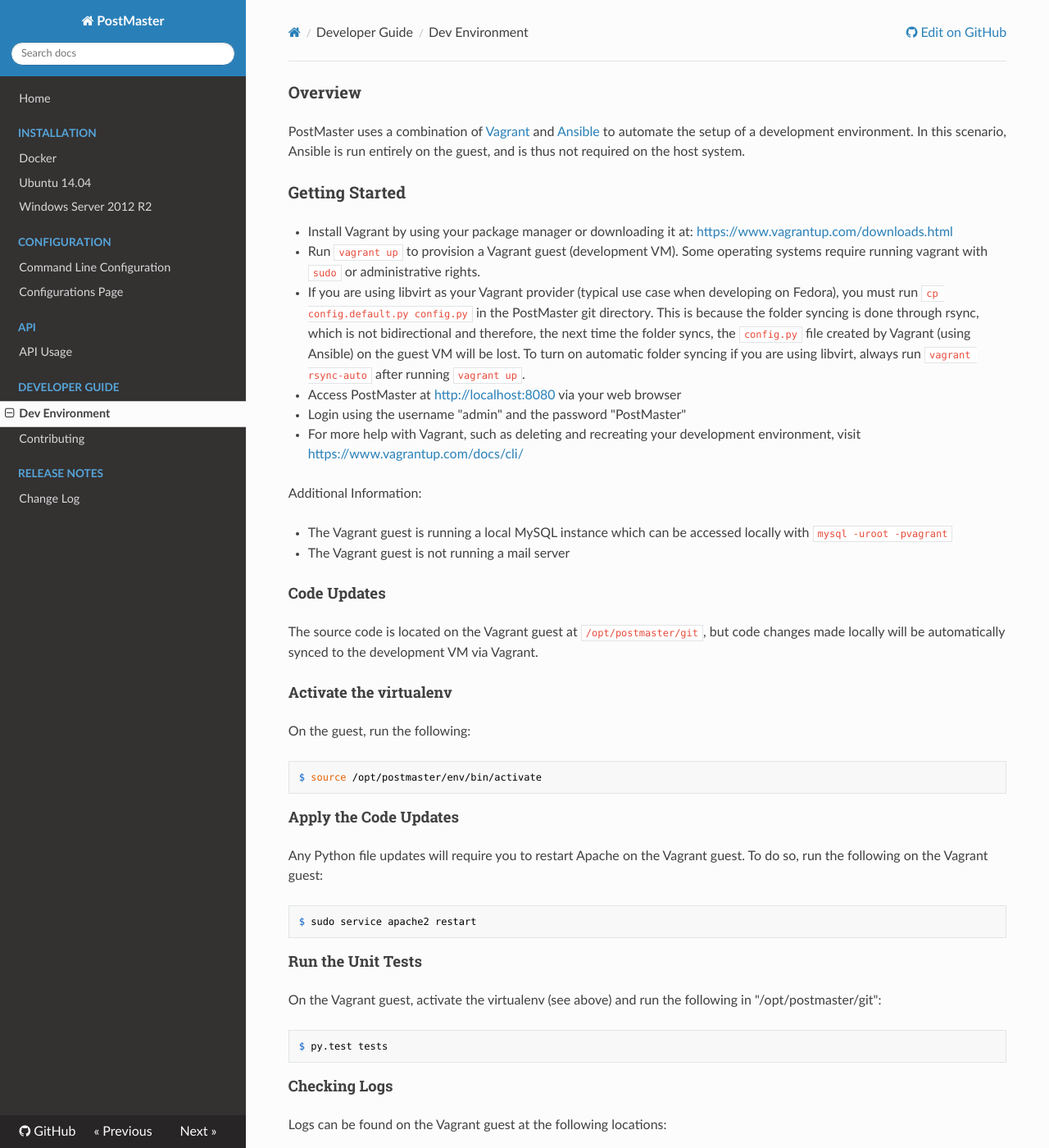
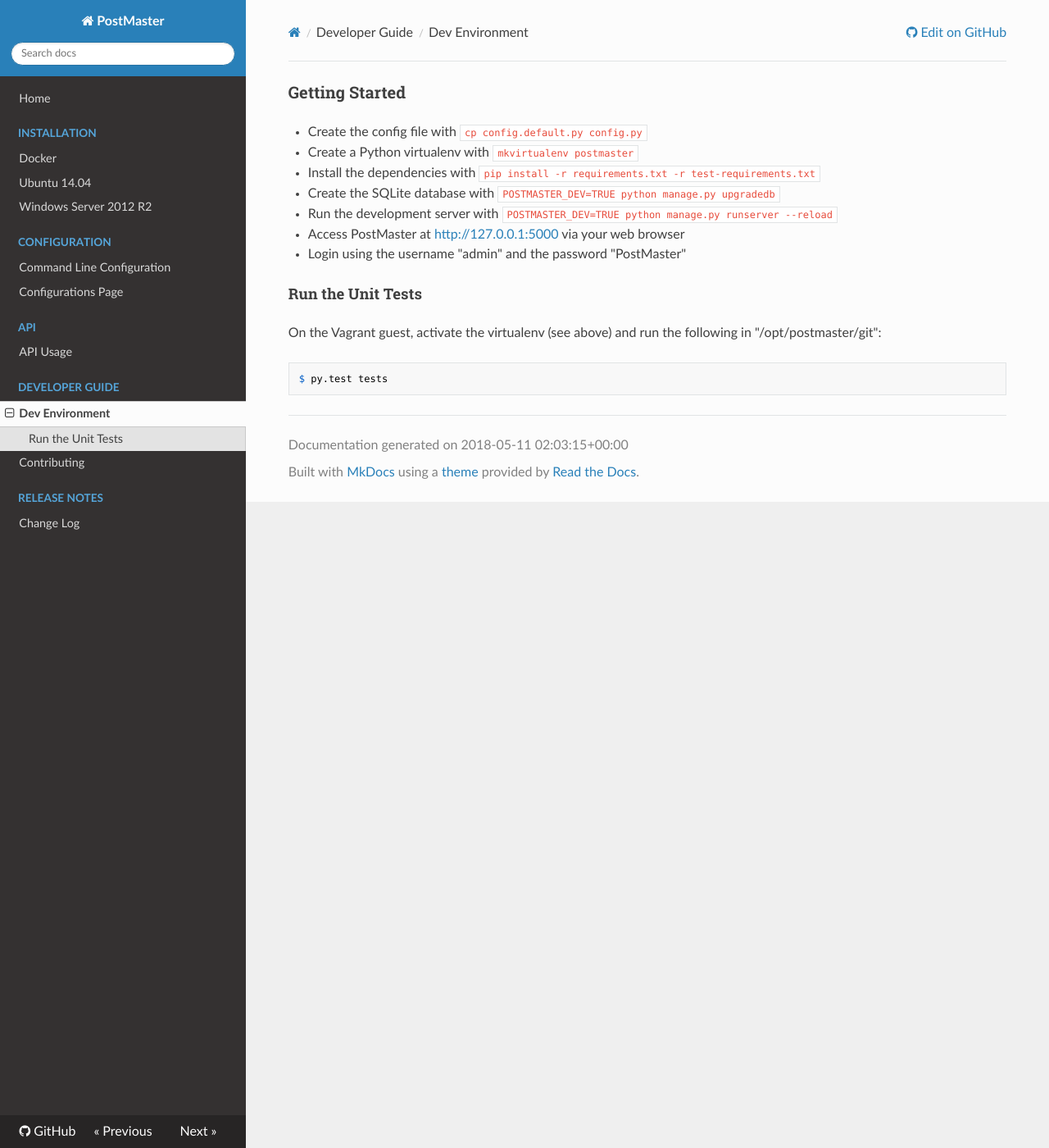
Before and after one commit to StackFocus/PostMaster, an MkDocs documentation site: the page built from docs/Development/DevEnvironment.md, in a window 1280 px wide and 1400 px high. Shown: the whole window at 82% size. Built offline with MkDocs 1.6.1, drawn with Linux system fonts in a browser that asks for light colours; nearby versions of some CDN libraries; old or Windows-style settings are respelled for this version of MkDocs; some of the changed text lies outside the part shown.

Commit message:
Simplify setting up the dev environment

````diff
--- a/config.default.py
+++ b/config.default.py
@@ -4,6 +4,8 @@
 Purpose: config for the app
 """
 from os import path
+
+basedir = path.abspath(path.dirname(__file__))
 
 
 class BaseConfiguration(object):
@@ -15,7 +17,6 @@
     SECRET_KEY = '123456789abcdef123456789'
     SQLALCHEMY_TRACK_MODIFICATIONS = True
     SQLALCHEMY_DATABASE_URI = 'mysql+pymysql://root:vagrant@localhost:3306/servermail'
-    basedir = path.abspath(path.dirname(__file__))
     LOG_LOCATION = '/opt/postmaster/logs/postmaster.log'
 
 
@@ -27,5 +28,7 @@
 
 
 class DevConfiguration(BaseConfiguration):
+    SQLALCHEMY_DATABASE_URI = 'sqlite:///{0}'.format(
+        path.join(basedir, 'postmaster.db'))
     WTF_CSRF_ENABLED = False
     DEBUG = True
--- a/docs/Development/DevEnvironment.md
+++ b/docs/Development/DevEnvironment.md
@@ -1,59 +1,19 @@
-### Overview
-
-PostMaster uses a combination of [Vagrant](https://www.vagrantup.com/) and [Ansible](https://www.ansible.com/) to
-automate the setup of a development environment. In this scenario, Ansible is run entirely on the guest, and is thus
-not required on the host system.
-
 ### Getting Started
 
-- Install Vagrant by using your package manager or downloading it at:
-[https://www.vagrantup.com/downloads.html](https://www.vagrantup.com/downloads.html)
+- Create the config file with `cp config.default.py config.py`
 
-- Run `vagrant up` to provision a Vagrant guest (development VM). Some operating
-systems require running vagrant with `sudo` or administrative rights.
+- Create a Python virtualenv with `mkvirtualenv postmaster`
 
-- If you are using libvirt as your Vagrant provider (typical use case when
-developing on Fedora), you must run `cp config.default.py config.py` in the
-PostMaster git directory. This is because the folder syncing is done through
-rsync, which is not bidirectional and therefore, the next time the folder syncs,
-the `config.py` file created by Vagrant (using Ansible) on the guest VM will be
-lost. To turn on automatic folder syncing if you are using libvirt, always run
-`vagrant rsync-auto` after running `vagrant up`.
+- Install the dependencies with `pip install -r requirements.txt -r test-requirements.txt`
 
-- Access PostMaster at [http://localhost:8080](http://localhost:8080) via your web browser
+- Create the SQLite database with `POSTMASTER_DEV=TRUE python manage.py upgradedb`
+
+- Run the development server with `POSTMASTER_DEV=TRUE python manage.py runserver --reload`
+
+- Access PostMaster at [http://127.0.0.1:5000](http://127.0.0.1:5000) via your web browser
 
 - Login using the username "admin" and the password "PostMaster"
 
-- For more help with Vagrant, such as deleting and recreating your development environment, visit
-[https://www.vagrantup.com/docs/cli/](https://www.vagrantup.com/docs/cli/)
-
-
-Additional Information:
-
-- The Vagrant guest is running a local MySQL instance which can be accessed locally with `mysql -uroot -pvagrant`
-- The Vagrant guest is not running a mail server
-
-
-#### Code Updates
-
-The source code is located on the Vagrant guest at `/opt/postmaster/git`, but code changes made locally
-will be automatically synced to the development VM via Vagrant.
-
-
-#### Activate the virtualenv
-
-On the guest, run the following:
-```
-$ source /opt/postmaster/env/bin/activate
-```
-
-#### Apply the Code Updates
-Any Python file updates will require you to restart Apache on the Vagrant guest. To do so, run the following on
-the Vagrant guest:
-
-```
-$ sudo service apache2 restart
-```
 
 #### Run the Unit Tests
 
@@ -61,12 +21,3 @@
 ```
 $ py.test tests
 ```
-
-#### Checking Logs
-
-Logs can be found on the Vagrant guest at the following locations:
-```
-/opt/postmaster/logs/postmaster.log
-/opt/postmaster/logs/postmaster.access.log
-/opt/postmaster/logs/postmaster.error.log
-```
````
Also changed, not shown: 3 other files.
